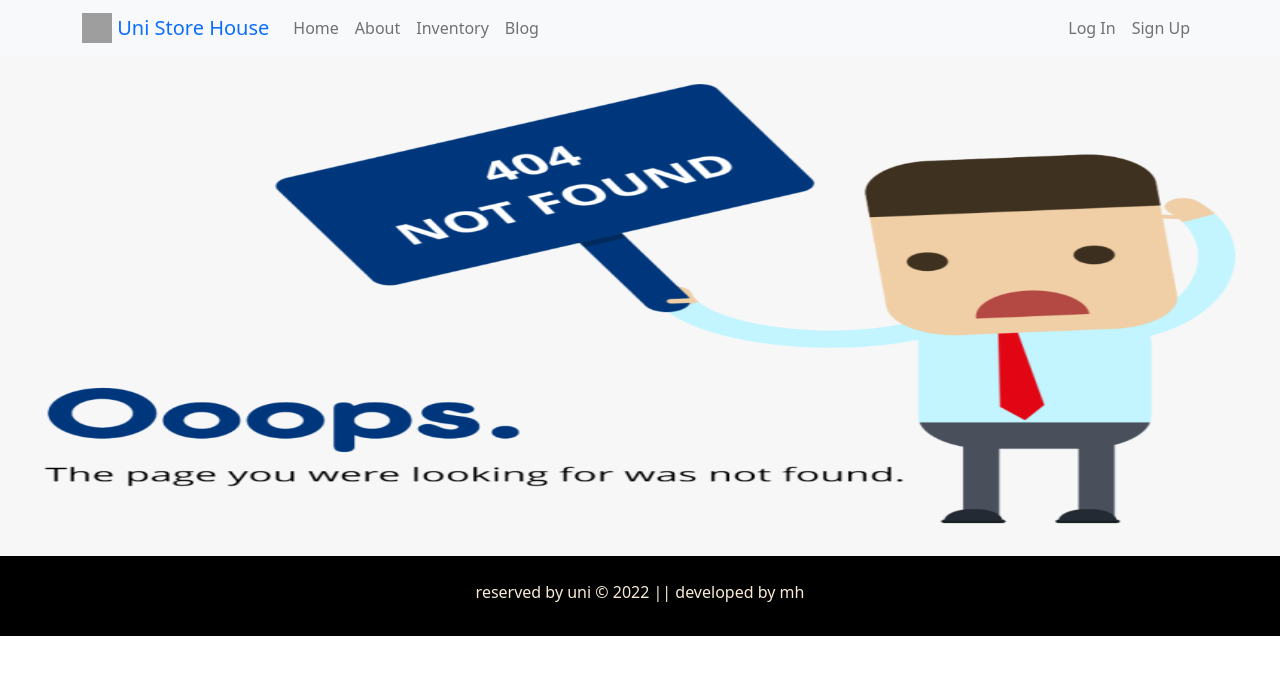
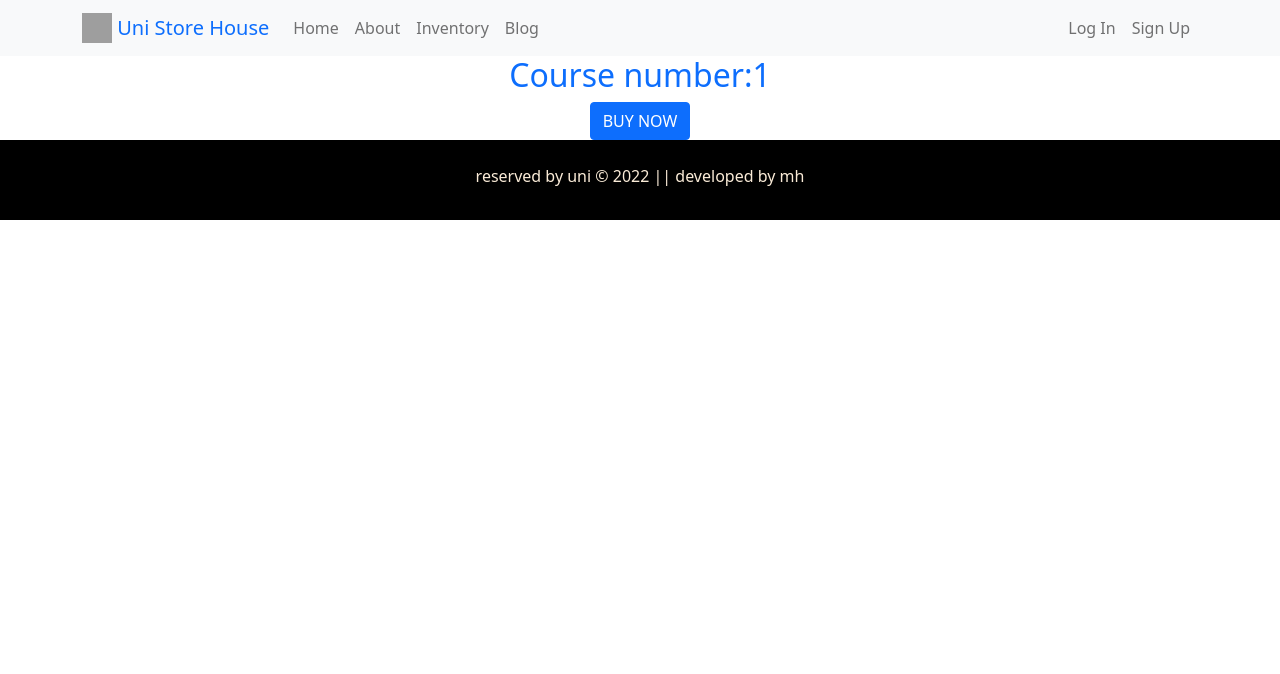
Before and after one commit to Mahamudul5/uni-store-house-client-site, a React (Create React App) app: page /UpdateSingleItem/1 in a window 1280 px wide. Shown: the top 674 px of the page. Built offline with nearby package versions, Linux system fonts and the light colour scheme; no server answers; grey boxes are pictures that could not be loaded.

Commit message:
UpdateSingleItem added

```diff
--- a/src/App.js
+++ b/src/App.js
@@ -9,6 +9,7 @@ import Inventory from './Inventory/Inventory';
 import LogIn from './LogIn/LogIn';
 import PageNotFound from './PageNotFoound/PageNotFound';
 import SignUp from './SignUp/SignUp';
+import UpdateSingleItem from './UpdateSingleItem/UpdateSingleItem';
 
 function App() {
   return (
@@ -19,6 +20,7 @@ function App() {
         <Route path="Inventory" element={<Inventory />} />
         <Route path="about" element={<About />} />
         <Route path="Blog" element={<Blog />} />
+        <Route path="UpdateSingleItem/:Id" element={<UpdateSingleItem />} />
         <Route path="logIn" element={<LogIn />} />
         <Route path="signUp" element={<SignUp />} />
         <Route path="*" element={<PageNotFound />} />
--- a/src/Inventory/Item.js
+++ b/src/Inventory/Item.js
@@ -9,7 +9,7 @@ const Item = ({ item }) => {
     const { id, name, img, price, description } = item;
     const navigate = useNavigate();
     const goToDetails = id => {
-        navigate(`Item/${id}`)
+        navigate(`/UpdateSingleItem/${id}`)
     }
     return (
         <div >
--- /dev/null
+++ b/src/UpdateSingleItem/UpdateSingleItem.js
@@ -0,0 +1,19 @@
+import React from 'react';
+import { Link, useParams } from 'react-router-dom';
+import './UpdateSingleItem.css';
+
+const UpdateSingleItem = () => {
+    const { Id } = useParams();
+    return (
+        <div className='details'>
+            <h2 className='text-center text-primary'>Course number:{Id}</h2>
+            <div className='text-center'>
+                <Link to="/buyNow">
+                    <button className='btn btn-primary'>BUY NOW</button>
+                </Link>
+            </div>
+        </div>
+    );
+};
+
+export default UpdateSingleItem;
```
Also changed, not shown: src/UpdateSingleItem/UpdateSingleItem.css (added).
